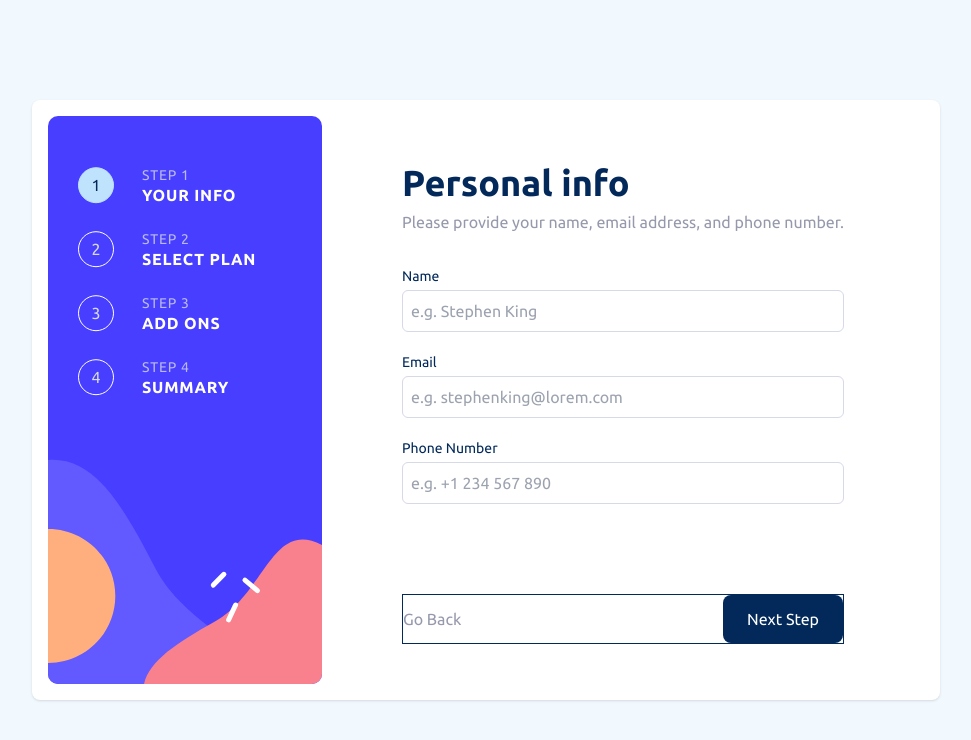
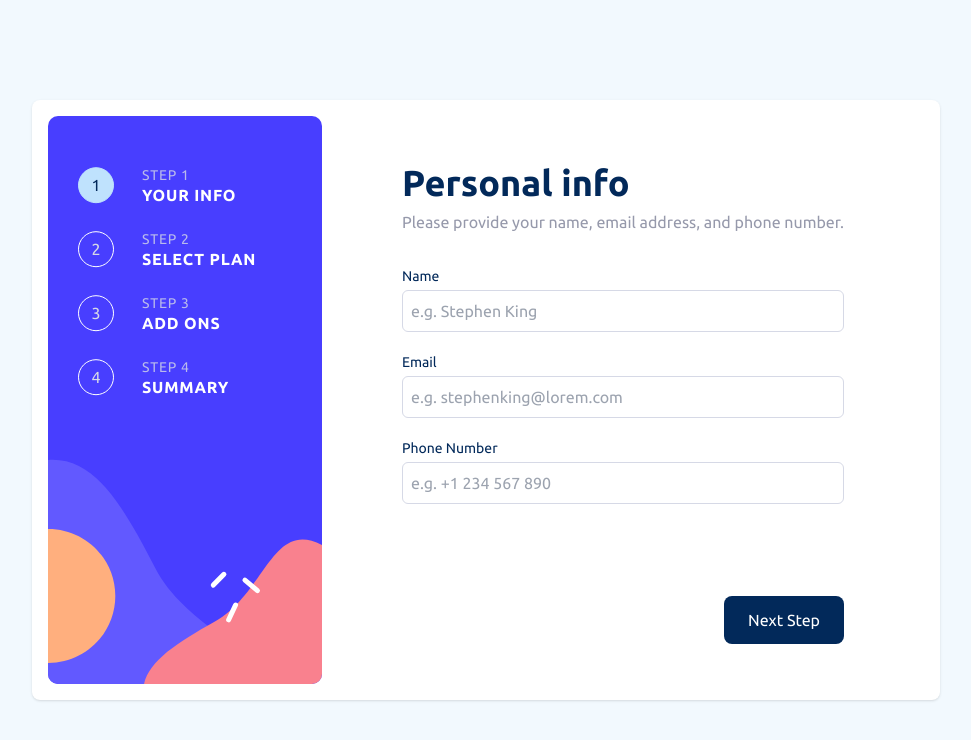
Before and after one commit to MooseCowBear/react-typescript-multi-part-form, a React (Vite) app: page / in a window 1280 px wide. Shown: the top 740 px of the page, without its empty margins (154-1125 px from the left). Built offline with nearby package versions, Linux system fonts and the light colour scheme.

Commit message:
add buttons for desktop

```diff
--- a/src/components/FormButton.tsx
+++ b/src/components/FormButton.tsx
@@ -5,9 +5,9 @@ type FormButtonProps = {
 const BUTTON_STYLES = (name: string) => {
   switch(name) {
     case "Go Back":
-      return "bg-transparent text-neutral-500";
+      return "bg-transparent text-neutral-500 float-left";
     case "Next Step":
-      return "bg-blue-400 text-neutral-100 px-6";
+      return "bg-blue-400 text-neutral-100 px-6 float-right";
     default:
       return "bg-blue-300 text-neutral-100 px-6";
   }
--- a/src/layout/Form.tsx
+++ b/src/layout/Form.tsx
@@ -27,9 +27,20 @@ const FORM_HEADERS = [
 
 // TODO: need to add another break point bc super small screens are pushing the form up too far
 
-// TODO: make buttons displayed be dependent on step
+// TODO: make sure size of card doesn't change screen to screen
 
 export function Form({ step }: FormProps) {
+  const buttons = (step: number) => {
+    switch (step) {
+      case 1:
+        return ["Next Step"];
+      case 4:
+        return ["Confirm"];
+      default:
+        return ["Go Back", "Next Step"];
+    }
+  };
+
   return (
     <div className="absolute w-11/12 top-0 left-1/2 translate-x-[-50%] translate-y-[-18%] rounded-xl py-5 px-5 md:left-0 md:translate-x-[0%] md:translate-y-[0%] md:py-10 md:px-20 md:relative bg-neutral-100 md:flex md:flex-col md:justify-between md:h-full md:w-auto md-bg-transparent">
       <div className="flex flex-col gap-8">
@@ -39,9 +50,8 @@ export function Form({ step }: FormProps) {
         />
         <FormContent />
       </div>
-      <div className="hidden md:flex md:justify-between border">
-        <FormButton name="Go Back" />
-        <FormButton name="Next Step" />
+      <div className="hidden md:block w-full">
+        {buttons(step).map((button) => <FormButton name={button} />)}
       </div>
     </div>
   );
```
